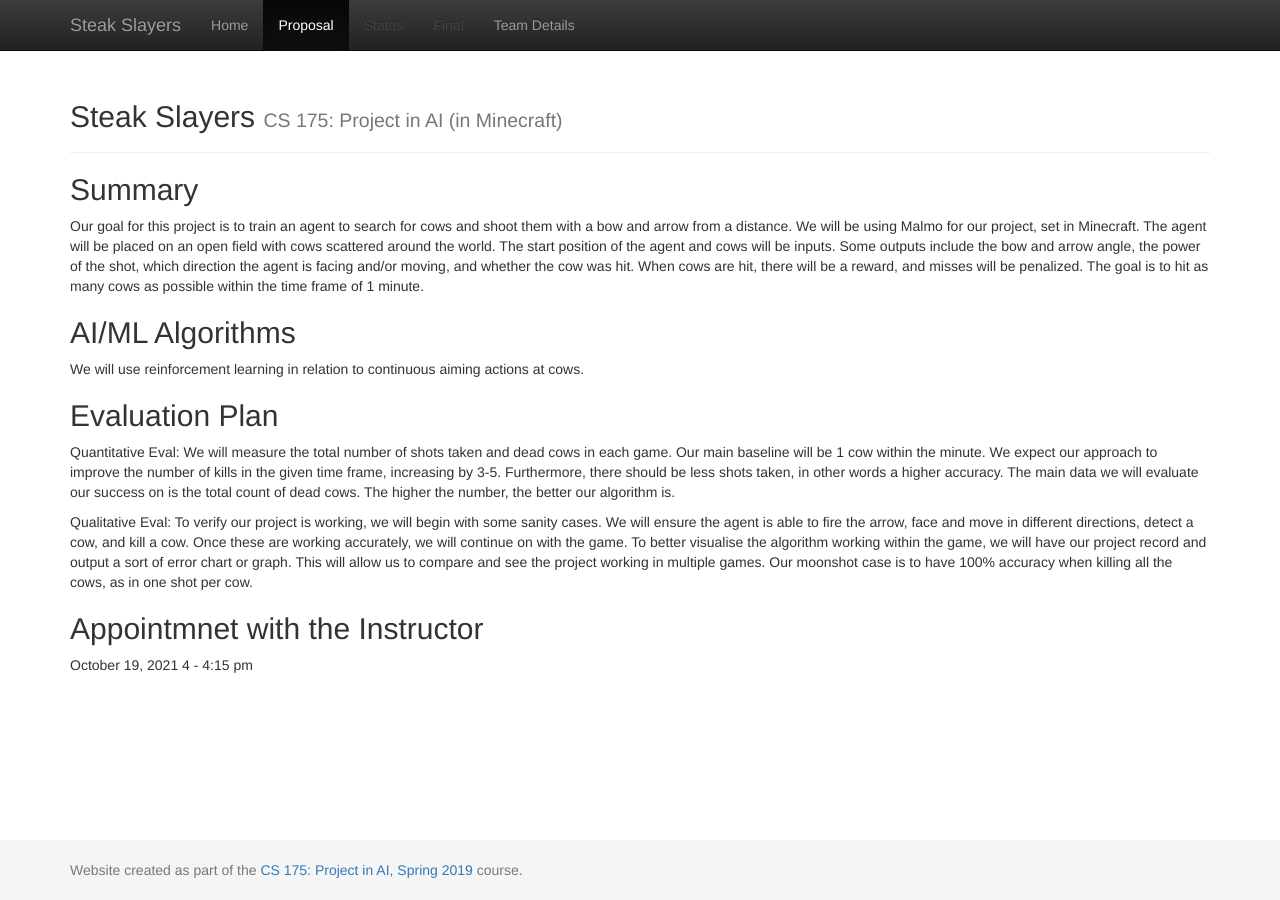
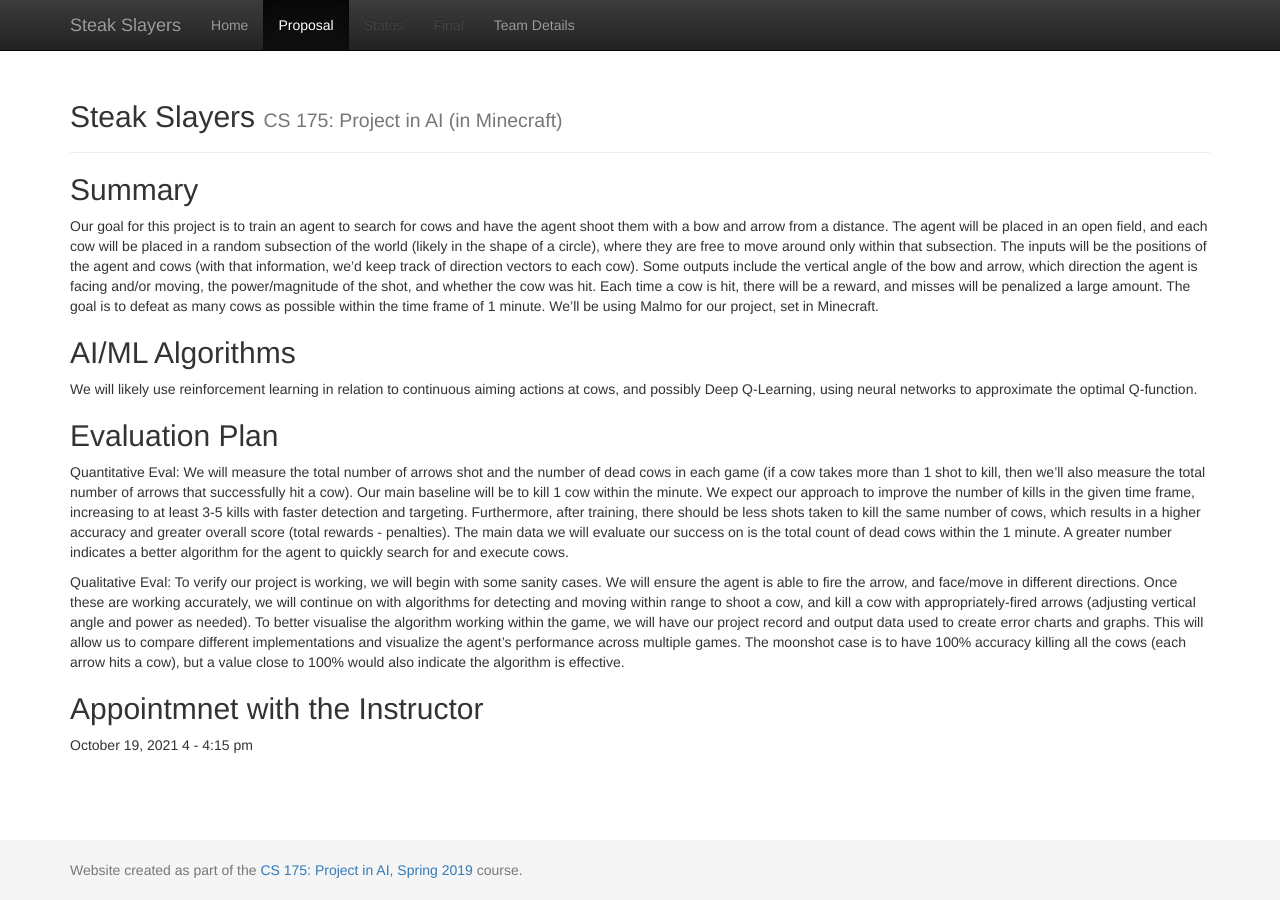
Before and after one commit to CowSlayers/SteakCrew, a Jekyll site: the page built from docs/proposal.md, in a window 1280 px wide. Built offline with Jekyll 4.4.1, drawn with Linux system fonts in a browser that asks for light colours.

Commit message:
final proposal

```diff
--- a/docs/proposal.md
+++ b/docs/proposal.md
@@ -5,19 +5,19 @@ title: Proposal
 
 ## Summary
 
-Our goal for this project is to train an agent to search for cows and shoot them with a bow and arrow from a distance. We will be using Malmo for our project, set in Minecraft. The agent will be placed on an open field with cows scattered around the world. The start position of the agent and cows will be inputs. Some outputs include the bow and arrow angle, the power of the shot, which direction the agent is facing and/or moving, and whether the cow was hit. When cows are hit, there will be a reward, and misses will be penalized. The goal is to hit as many cows as possible within the time frame of 1 minute.
+Our goal for this project is to train an agent to search for cows and have the agent shoot them with a bow and arrow from a distance. The agent will be placed in an open field, and each cow will be placed in a random subsection of the world (likely in the shape of a circle), where they are free to move around only within that subsection. The inputs will be the positions of the agent and cows (with that information, we’d keep track of direction vectors to each cow). Some outputs include the vertical angle of the bow and arrow, which direction the agent is facing and/or moving, the power/magnitude of the shot, and whether the cow was hit. Each time a cow is hit, there will be a reward, and misses will be penalized a large amount. The goal is to defeat as many cows as possible within the time frame of 1 minute. We’ll be using Malmo for our project, set in Minecraft.
 
 ## AI/ML Algorithms
 
-We will use reinforcement learning in relation to continuous aiming actions at cows.
+We will likely use reinforcement learning in relation to continuous aiming actions at cows, and possibly Deep Q-Learning, using neural networks to approximate the optimal Q-function.
 
 ## Evaluation Plan
 
 Quantitative Eval:
-We will measure the total number of shots taken and dead cows in each game. Our main baseline will be 1 cow within the minute. We expect our approach to improve the number of kills in the given time frame, increasing by 3-5. Furthermore, there should be less shots taken, in other words a higher accuracy. The main data we will evaluate our success on is the total count of dead cows. The higher the number, the better our algorithm is.
+We will measure the total number of arrows shot and the number of dead cows in each game (if a cow takes more than 1 shot to kill, then we’ll also measure the total number of arrows that successfully hit a cow). Our main baseline will be to kill 1 cow within the minute. We expect our approach to improve the number of kills in the given time frame, increasing to at least 3-5 kills with faster detection and targeting. Furthermore, after training, there should be less shots taken to kill the same number of cows, which results in a higher accuracy and greater overall score (total rewards - penalties). The main data we will evaluate our success on is the total count of dead cows within the 1 minute. A greater number indicates a better algorithm for the agent to quickly search for and execute cows.
 
 Qualitative Eval:
-To verify our project is working, we will begin with some sanity cases. We will ensure the agent is able to fire the arrow, face and move in different directions, detect a cow, and kill a cow. Once these are working accurately, we will continue on with the game. To better visualise the algorithm working within the game, we will have our project record and output a sort of error chart or graph. This will allow us to compare and see the project working in multiple games. Our moonshot case is to have 100% accuracy when killing all the cows, as in one shot per cow.
+To verify our project is working, we will begin with some sanity cases. We will ensure the agent is able to fire the arrow, and face/move in different directions. Once these are working accurately, we will continue on with algorithms for detecting and moving within range to shoot a cow, and kill a cow with appropriately-fired arrows (adjusting vertical angle and power as needed). To better visualise the algorithm working within the game, we will have our project record and output data used to create error charts and graphs. This will allow us to compare different implementations and visualize the agent’s performance across multiple games. The moonshot case is to have 100% accuracy killing all the cows (each arrow hits a cow), but a value close to 100% would also indicate the algorithm is effective.
 
 ## Appointmnet with the Instructor
 October 19, 2021
```
